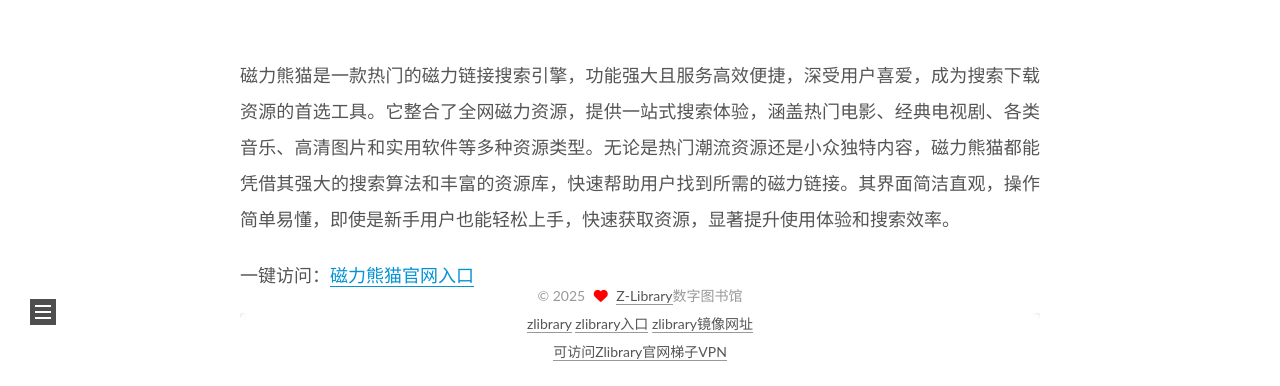
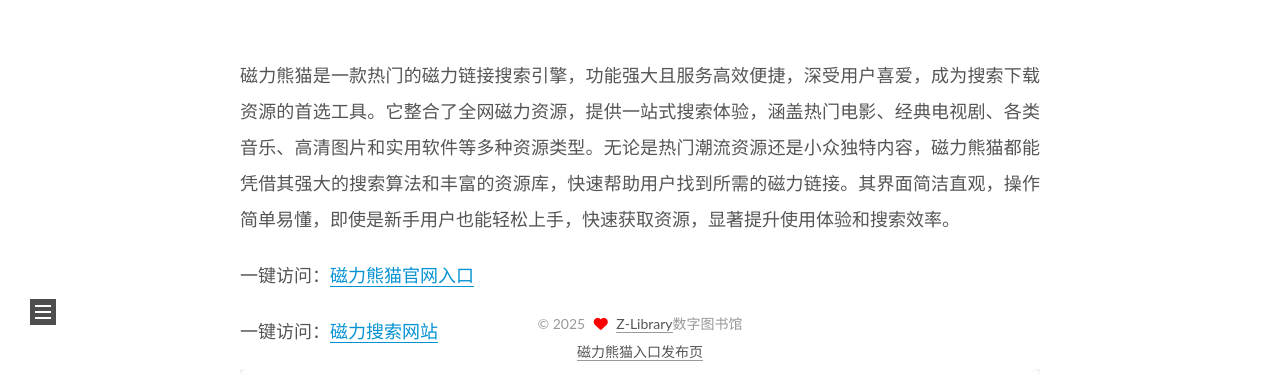
Before and after one commit to zlibraryzz/zlibraryzz.github.io, a plain HTML site: page p/cilixiongmao.html in a window 1280 px wide. Shown: the part 414-800 px from the top of the page. Drawn offline with nearby package versions, Linux system fonts and the light colour scheme.

Commit message:
Update cilixiongmao.html

```diff
--- a/p/cilixiongmao.html
+++ b/p/cilixiongmao.html
@@ -182,8 +182,8 @@
                     <a id="文章内容" href="#文章内容" class="headerlink" title="文章内容"></a>
                     <p>磁力熊猫是一款热门的磁力链接搜索引擎，功能强大且服务高效便捷，深受用户喜爱，成为搜索下载资源的首选工具。它整合了全网磁力资源，提供一站式搜索体验，涵盖热门电影、经典电视剧、各类音乐、高清图片和实用软件等多种资源类型。无论是热门潮流资源还是小众独特内容，磁力熊猫都能凭借其强大的搜索算法和丰富的资源库，快速帮助用户找到所需的磁力链接。其界面简洁直观，操作简单易懂，即使是新手用户也能轻松上手，快速获取资源，显著提升使用体验和搜索效率。</p>
 
-                    <p>一键访问：<a href="https://www.titk123.com/sites/2646.html
-" target="_blank" rel="nofollow">磁力熊猫官网入口</a></p>
+                    <p>一键访问：<a href="https://www.litxdh.com/sites/ci-li-xiong-mao.html" target="_blank" rel="nofollow">磁力熊猫官网入口</a></p>
+                     <p>一键访问：<a href="https://www.litxdh.com/favorites/cilisousuo.html" target="_blank" rel="nofollow">磁力搜索网站</a></p>
                     <p><img src="/images/cilixiongmao.jpg" alt="磁力熊猫" title="磁力熊猫"></p>
 
 
@@ -273,11 +273,7 @@
         </div>
 
            <div class="links">
-<a href="https://zlibraryssa.github.io/p/zlibrary.html" >zlibrary</a>
-<a href="https://z-libraryppa.github.io/p/zlibrary.html" >zlibrary入口</a>
-<a href="https://zlibraryssa.github.io/ >zlibrary镜像</a>
-<a href="https://z-libraryppa.github.io/" >zlibrary镜像网址</a>
-<br><a href="http://ip.harmonylink.net/share/k4y20r" >可访问Zlibrary官网梯子VPN</a>
+<a href="https://cilixiongmao-urls.github.io/" >磁力熊猫入口发布页</a>
         </div>
 
     </div>
```
